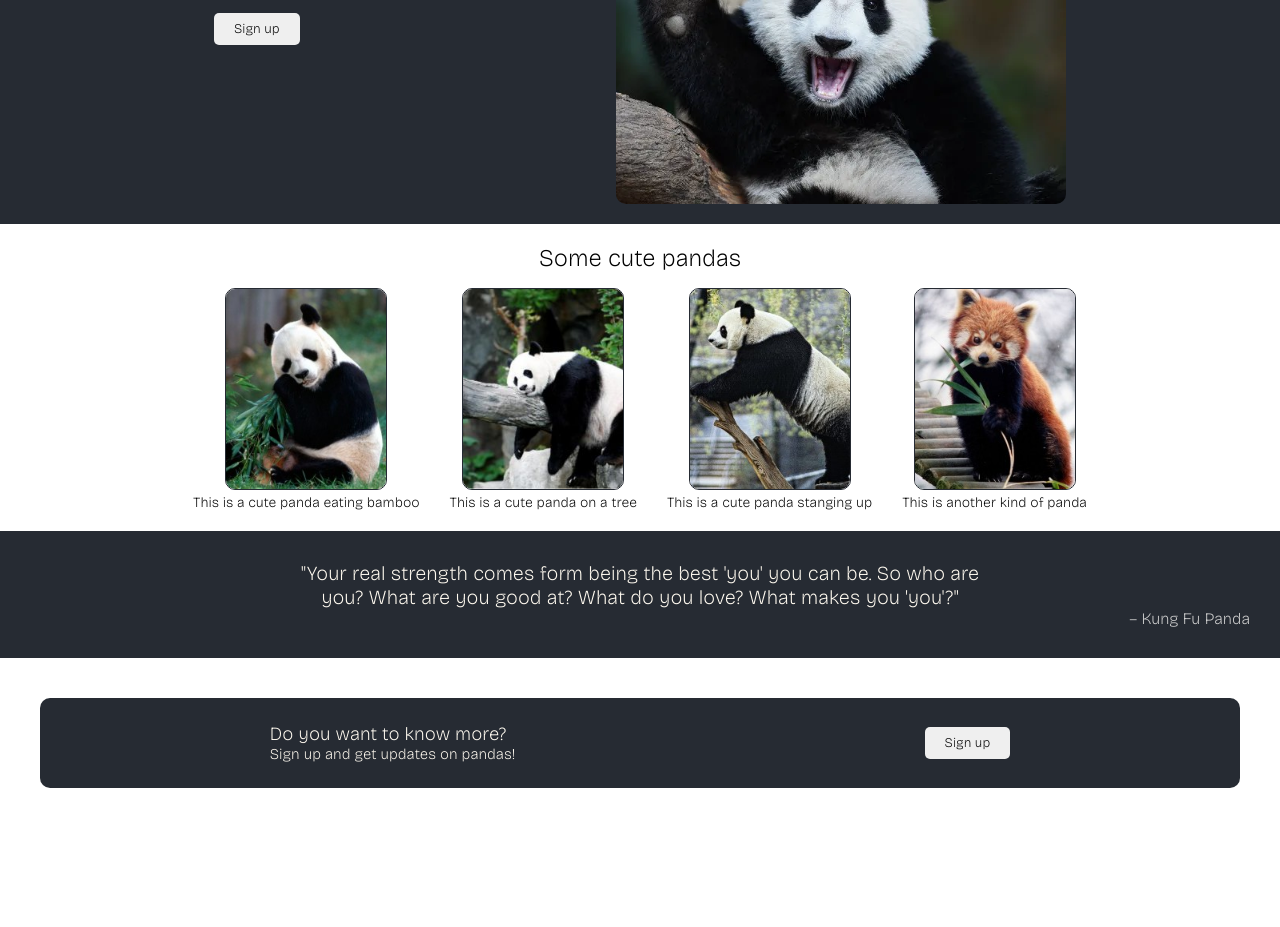
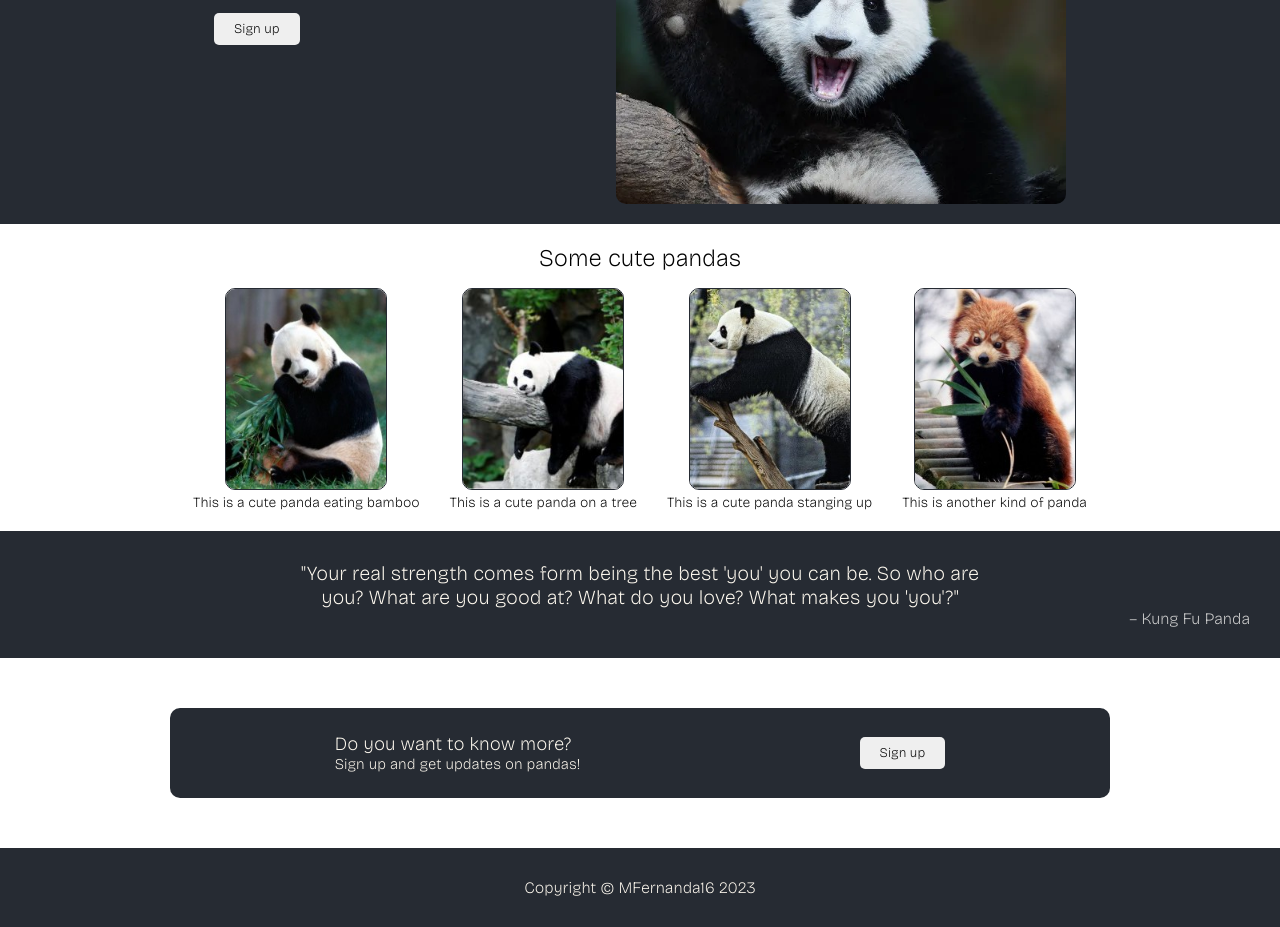
Before and after one commit to MFernanda16/landing-page, a plain HTML site: page index.html in a window 1280 px wide. Shown: the part 174-1101 px from the top of the page. Before the commit the page ends 1002 px from the top, so only its background shows below. Drawn offline with nearby package versions, Linux system fonts and the light colour scheme.

Commit message:
Add and style footer on html and css

```diff
--- a/index.html
+++ b/index.html
@@ -61,5 +61,9 @@
         <button>Sign up</button>
     </div>
 
+    <div class="footer">
+        <p>Copyright © MFernanda16 2023</p>
+    </div>
+
 </body>
 </html>
--- a/style.css
+++ b/style.css
@@ -118,7 +118,7 @@ button {
 
 .four {
     background-color: #262b33;
-    margin: 40px;
+    margin: 50px 170px;
     padding: 25px;
     border-radius: 10px;
     display: flex;
@@ -130,3 +130,12 @@ button {
 .four p {
     font-size: 15px;
 }
+
+.footer {
+    display: flex;
+    justify-content: center;
+    align-items: center;
+    background-color: #262b33;
+    color: floralwhite;
+    padding: 30px;
+}
```
